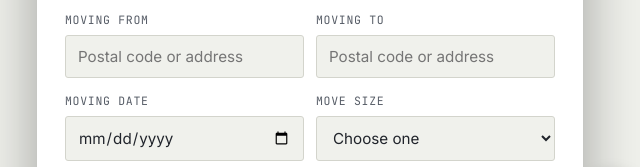
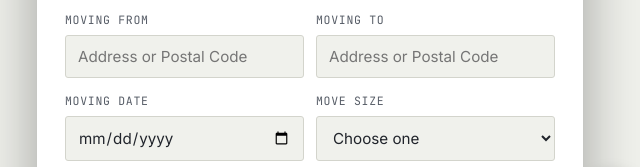
Before and after one commit to kineticmoversinc-cmd/KINETIC-MOVERS-WEBSITE, a plain HTML site: page contact.html in a window 1280 px wide. Shown: the part 426-593 px from the top of the page, 623-1263 px from the left. Drawn offline with nearby package versions, Linux system fonts and the light colour scheme; a web font is replaced by a local one.

Commit message:
Update contact.html

```diff
--- a/contact.html
+++ b/contact.html
@@ -67,7 +67,6 @@
       <div>
         <div class="quote-card">
   <img src="/assets/logo-horizontal.png" alt="Kinetic Movers" class="quote-card-logo">
-  <!-- Swap this form action for your Formspree endpoint - see hosting instructions -->
   <form action="https://formspree.io/f/xbgrkwln" method="POST">
     <input type="hidden" name="_next" value="https://www.kineticmovers.ca/thank-you.html">
     <h3>Request a quote</h3>
@@ -78,8 +77,14 @@
     </div>
     <div class="field"><label for="email">Email</label><input id="email" name="email" type="email" required></div>
     <div class="field-row">
-      <div class="field"><label for="from">Moving from</label><input id="from" name="moving_from" type="text" placeholder="Postal code or address"></div>
-      <div class="field"><label for="to">Moving to</label><input id="to" name="moving_to" type="text" placeholder="Postal code or address"></div>
+      <div class="field">
+        <label for="from">Moving from</label>
+        <input id="from" name="moving_from" type="text" autocomplete="street-address" placeholder="Address or Postal Code" maxlength="100">
+      </div>
+      <div class="field">
+        <label for="to">Moving to</label>
+        <input id="to" name="moving_to" type="text" autocomplete="street-address" placeholder="Address or Postal Code" maxlength="100">
+      </div>
     </div>
     <div class="field-row">
       <div class="field"><label for="date">Moving date</label><input id="date" name="moving_date" type="date"></div>
```
